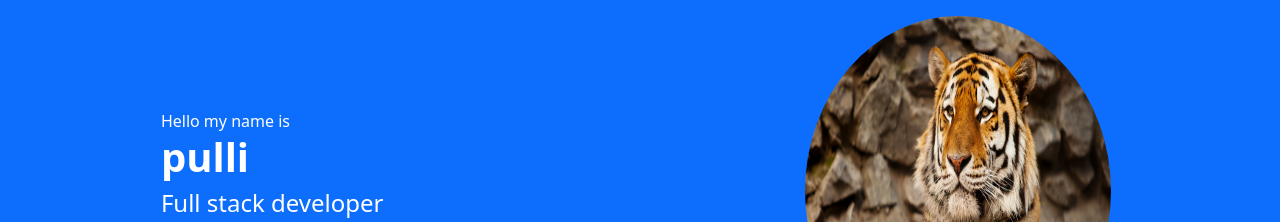
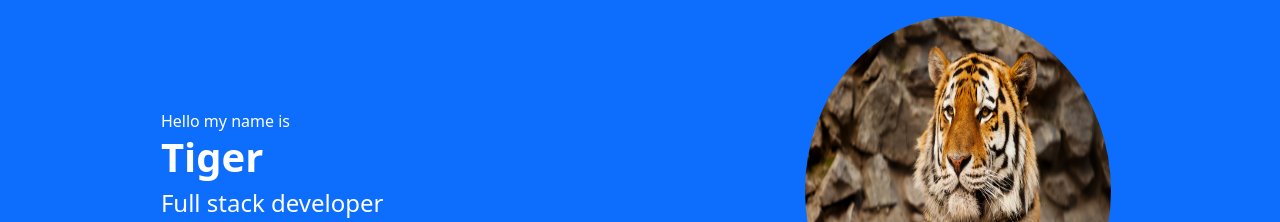
Before and after one commit to Roshan446/Portfolio, a plain HTML site: page index.html in a window 1280 px wide. Shown: the top 222 px of the page. Drawn offline with nearby package versions, Linux system fonts and the light colour scheme.

Commit message:
name change 2

```diff
--- a/index.html
+++ b/index.html
@@ -24,7 +24,7 @@
       <div class="col-lg-6 col-md-6 col-12 d-flex justify-content-center align-items-center">
         <div class="text-white ">
           <span>Hello my name is</span>
-          <h1 class="fw-bolder">pulli</h1>
+          <h1 class="fw-bolder">Tiger</h1>
           <h4>Full stack developer </h4>
           <button class="btn btn-outline-light rounded-pill btn-lg me-3">Download Cv</button>
           <button class="btn btn-outline-light rounded-pill btn-lg me-3">Play video</button>
```
